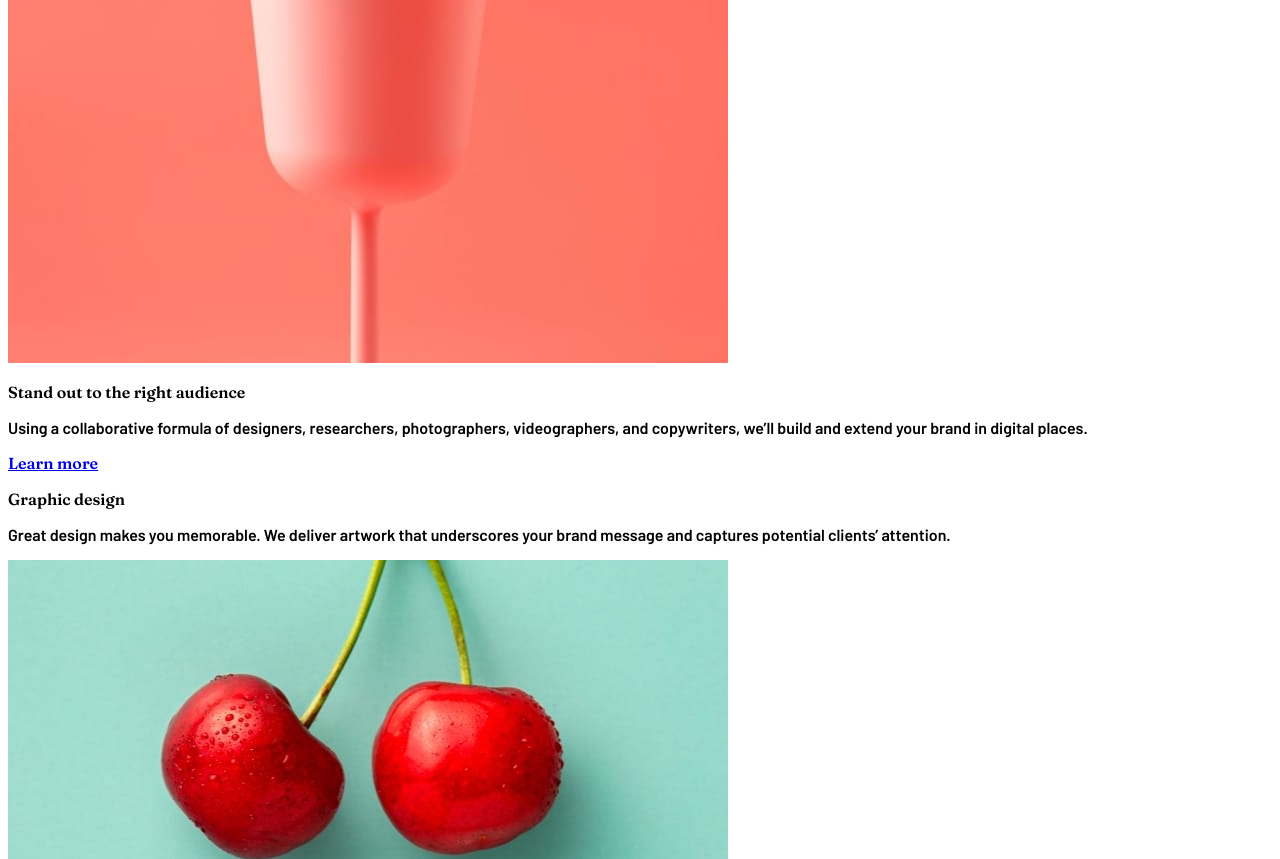
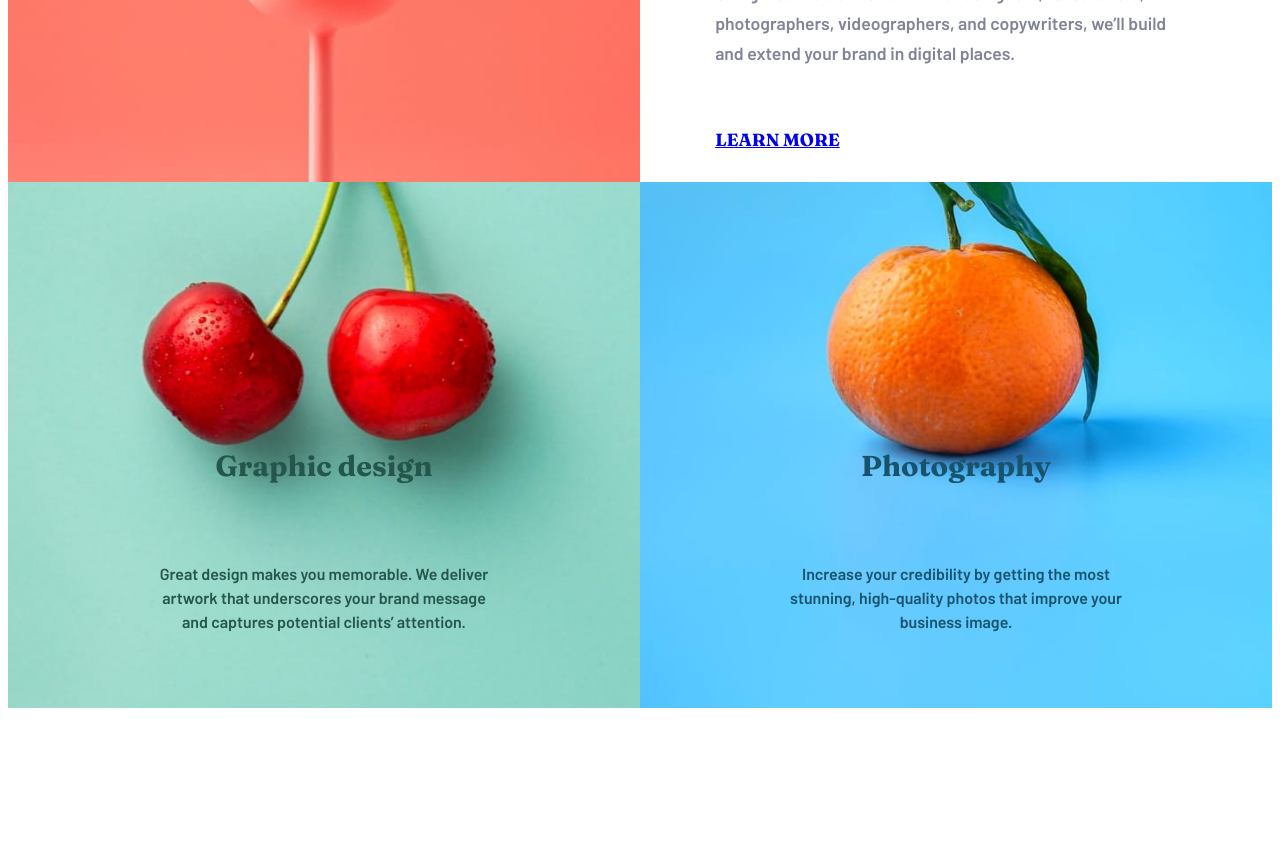
Before and after one commit to ihccenen/sunnyside-agency-landing-page, a Next.js app: page / in a window 1280 px wide. Shown: the part 1760-2619 px from the top of the page. Built offline with nearby package versions, Linux system fonts and the light colour scheme.

Commit message:
Added css

```diff
--- a/app/page.module.css
+++ b/app/page.module.css
@@ -0,0 +1,189 @@
+.text {
+  display: flex;
+  flex-direction: column;
+  text-align: center;
+  max-width: 35ch;
+  gap: 1.5rem;
+  margin-inline: auto;
+  color: hsl(212, 27%, 19%);
+}
+
+.transform .text,
+.stand-out .text {
+  margin-block: 3.54rem;
+}
+
+.title {
+  font-size: 2rem;
+  font-weight: 700;
+}
+
+.desc {
+  font-size: 1.1rem;
+  color: hsl(232, 10%, 55%);
+  line-height: 1.7;
+}
+
+.learn-more {
+  position: relative;
+  font-size: 1.1rem;
+  font-weight: 700;
+  text-transform: uppercase;
+  margin-top: 0.75rem;
+  place-self: center;
+}
+
+.learn-more::before {
+  position: absolute;
+  content: '';
+  bottom: -3px;
+  right: -5px;
+  left: -5px;
+  height: 10px;
+  z-index: -1;
+  border-radius: 10px;
+}
+
+.learn-more::before {
+  opacity: 0.3;
+}
+
+.picture {
+  display: flex;
+  justify-content: center;
+  order: -1;
+  max-width: 100%;
+}
+
+.picture img {
+  max-width: 100%;
+  height: auto;
+}
+
+.yellow {
+  justify-self: start;
+}
+
+.yellow::before {
+  background-color: hsl(50, 100%, 51%);
+}
+
+.red::before {
+  background-color: hsl(7, 100%, 70%);
+}
+
+.flex {
+  justify-content: center;
+}
+
+.wrapper {
+  position: relative;
+}
+
+.graphic,
+.photography {
+  position: absolute;
+  line-height: 1.5;
+  max-width: 38ch;
+  bottom: 12%;
+  left: 0;
+  right: 0;
+  margin-inline: auto;
+}
+
+.graphic {
+  color: hsl(167, 40%, 24%);
+}
+.photography {
+  color: hsl(198, 62%, 26%);
+}
+
+.graphic p:first-child,
+.photography p:first-child {
+  font-size: 1.8rem;
+  font-weight: 700;
+}
+
+.images {
+  display: grid;
+  grid-template-columns: 1fr 1fr;
+}
+
+@media (min-width: 751px) {
+  .transform,
+  .stand-out {
+    display: grid;
+    grid-template-columns: 1fr 1fr;
+  }
+
+  .transform .text,
+  .stand-out .text {
+    margin-block: 1rem;
+  }
+
+  .text {
+    text-align: start;
+    max-width: 53ch;
+    padding: 1em;
+    gap: 1.9rem;
+  }
+
+  .title {
+    font-size: 2.5rem;
+  }
+
+  .learn-more {
+    place-self: start;
+  }
+
+  .picture {
+    order: 0;
+    max-width: 100%;
+  }
+
+
+.red {
+  justify-content: end;
+}
+
+  .graphic,
+  .photography {
+    bottom: 8%;
+  }
+
+  .wrapper p {
+    text-align: center;
+    max-width: 38ch;
+    margin-inline: auto;
+  }
+
+  .images,
+  .flex {
+    display: flex;
+  }
+}
+
+@media (min-width: 1081px) {
+  .title {
+    font-size: 2.5rem;
+  }
+
+  .learn-more::before {
+    display: none;
+  }
+
+  .learn-more:hover::before {
+    display: grid;
+  }
+
+  .learn-more::before {
+    opacity: 1;
+  }
+}
+
+@media (min-width: 1200px) {
+  .transform .text,
+  .stand-out .text {
+    margin-top: 9rem;
+  }
+}
```
